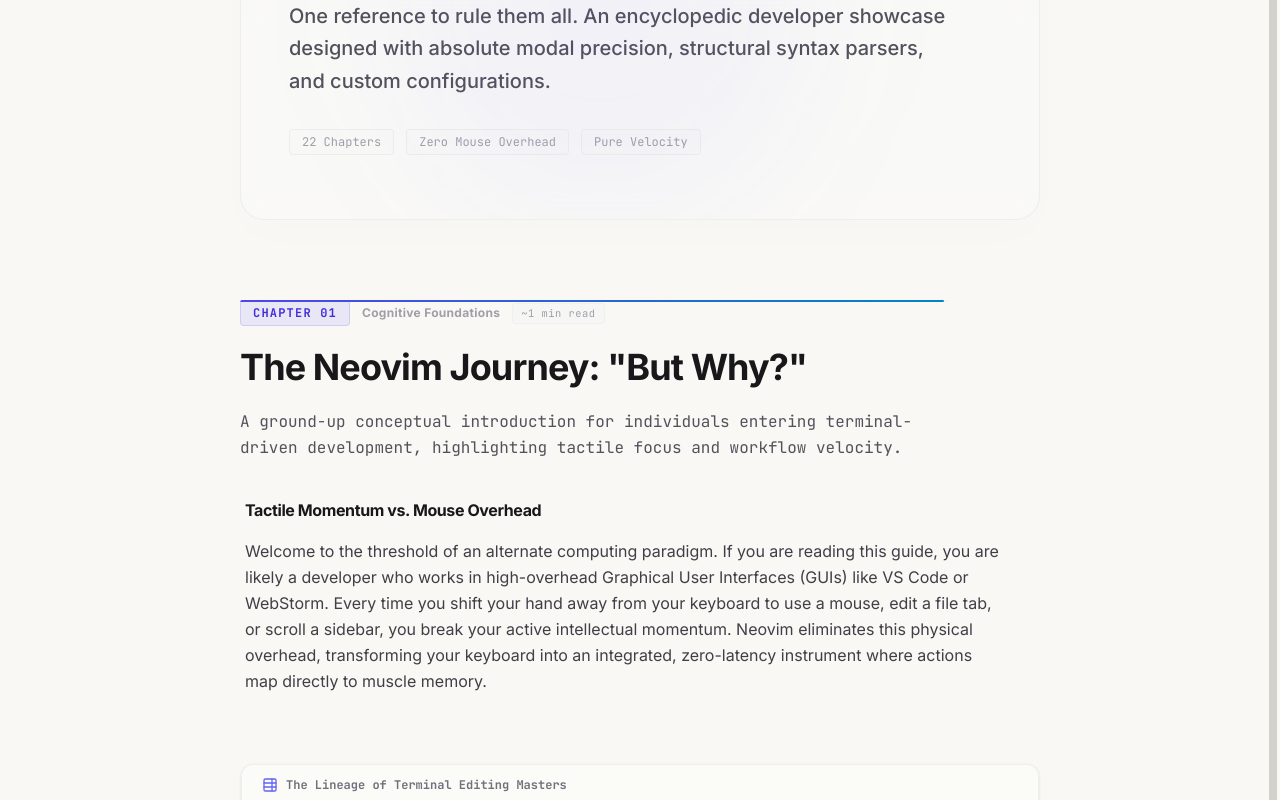
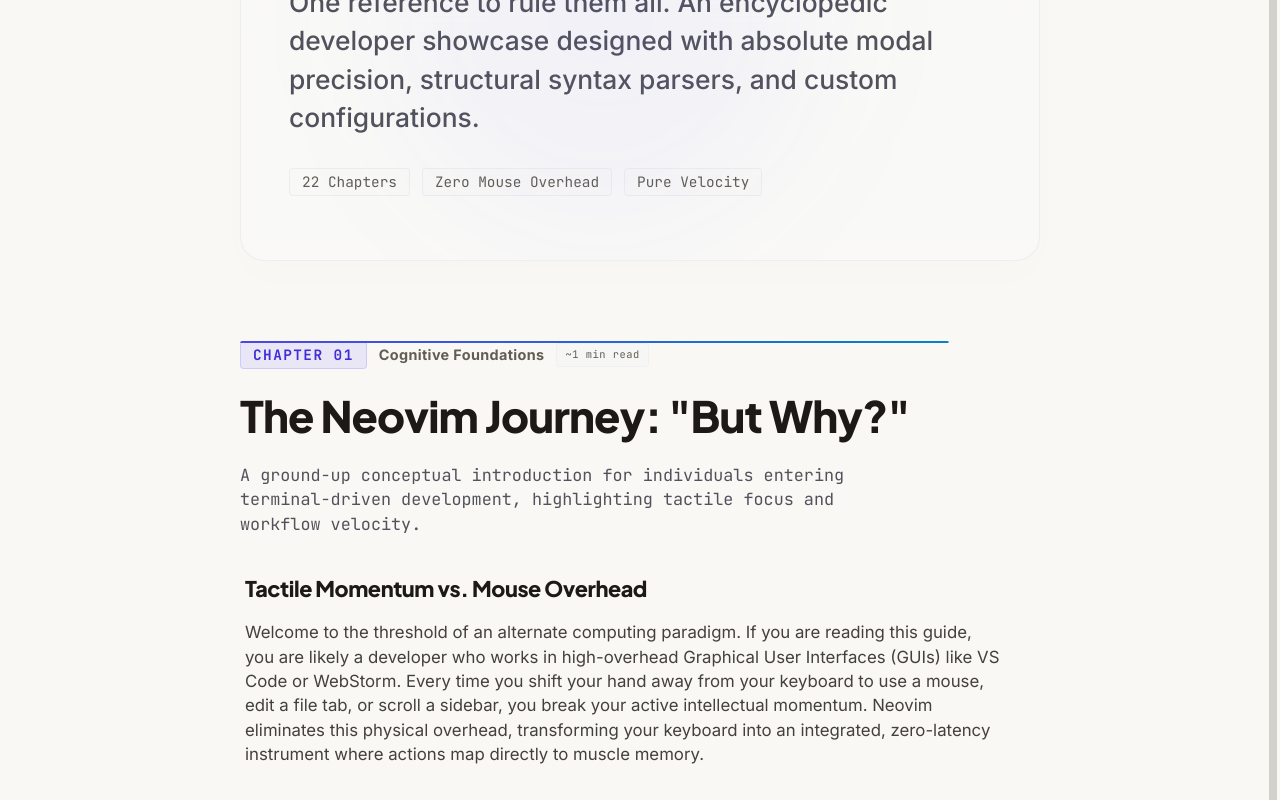
Before and after one commit to PriyanshuMishra095/nvim-reference, a React (Vite) app: page / in a window 1280 px wide. Shown: the part 1161-1961 px from the top of the page. Built offline with nearby package versions, Linux system fonts and the light colour scheme.

Commit message:
feat: global unified typography scale and color theme overrides

```diff
--- a/src/index.css
+++ b/src/index.css
@@ -13,6 +13,19 @@
 :root {
   --font-sans: 'Inter', system-ui, -apple-system, sans-serif;
   --font-mono: 'JetBrains Mono', monospace;
+
+  /* Typography Scale Design Tokens (Nice, big, and strain-free) */
+  --text-size-xs: 0.9rem;      /* ~14.4px - Metadata, captions */
+  --text-size-sm: 1.05rem;     /* ~16.8px - Sidebar, kbds, secondary text */
+  --text-size-base: 1.2rem;    /* ~19.2px - Nice, big, strain-free body text */
+  --text-size-md: 1.35rem;     /* ~21.6px - Subsection subtitles */
+  --text-size-lg: 1.65rem;     /* ~26.4px - Section headers */
+  --text-size-xl: 2.25rem;     /* ~36px - Chapter titles */
+  --text-size-xxl: 3.5rem;     /* ~56px - Brand/Hero headings */
+
+  --line-height-tight: 1.25;
+  --line-height-snug: 1.45;
+  --line-height-normal: 1.7;   /* Highly readable spacing */
 
   --sidebar-width: 320px;
   --max-content-width: 920px;
@@ -202,9 +215,110 @@
   background-color: transparent;
   color: var(--text-secondary);
   font-family: var(--font-sans);
+  font-size: var(--text-size-base);
+  line-height: var(--line-height-normal);
   overflow-x: hidden;
   -webkit-font-smoothing: antialiased;
   -moz-osx-font-smoothing: grayscale;
+}
+
+/* --- Redefine default headings to ensure beautiful sizes and colors --- */
+h1, h2, h3, h4, h5, h6 {
+  color: var(--text-primary);
+  font-family: var(--font-display);
+  font-weight: 800;
+  letter-spacing: -0.02em;
+}
+
+/* --- Enforce JetBrains Mono font-family and proper weights globally --- */
+code, pre, kbd, .font-mono {
+  font-family: var(--font-mono) !important;
+}
+
+/* --- Overriding Tailwind size classes to map to our strain-free typography scale --- */
+.text-xs {
+  font-size: var(--text-size-xs) !important;
+  line-height: var(--line-height-tight) !important;
+}
+
+.text-sm {
+  font-size: var(--text-size-sm) !important;
+  line-height: var(--line-height-snug) !important;
+}
+
+.text-base {
+  font-size: var(--text-size-base) !important;
+  line-height: var(--line-height-normal) !important;
+}
+
+.text-md {
+  font-size: var(--text-size-md) !important;
+  line-height: var(--line-height-snug) !important;
+}
+
+.text-lg {
+  font-size: var(--text-size-lg) !important;
+  line-height: var(--line-height-snug) !important;
+}
+
+.text-xl {
+  font-size: var(--text-size-xl) !important;
+  line-height: var(--line-height-snug) !important;
+}
+
+.text-2xl {
+  font-size: var(--text-size-xl) !important; /* Scale headers appropriately */
+  line-height: var(--line-height-snug) !important;
+}
+
+.text-3xl {
+  font-size: calc(var(--text-size-xl) * 1.2) !important;
+  line-height: var(--line-height-tight) !important;
+}
+
+.text-4xl {
+  font-size: calc(var(--text-size-xl) * 1.4) !important;
+  line-height: var(--line-height-tight) !important;
+}
+
+.text-5xl {
+  font-size: var(--text-size-xxl) !important;
+  line-height: var(--line-height-tight) !important;
+}
+
+/* --- Overriding Tailwind JIT specific micro-size classes to make them highly readable --- */
+.text-\[9px\] {
+  font-size: calc(var(--text-size-xs) * 0.95) !important;
+  line-height: var(--line-height-tight) !important;
+}
+.text-\[10px\] {
+  font-size: var(--text-size-xs) !important;
+  line-height: var(--line-height-tight) !important;
+}
+.text-\[11px\] {
+  font-size: var(--text-size-sm) !important;
+  line-height: var(--line-height-snug) !important;
+}
+.text-\[12px\] {
+  font-size: var(--text-size-sm) !important;
+  line-height: var(--line-height-snug) !important;
+}
+.text-\[13px\] {
+  font-size: var(--text-size-base) !important;
+  line-height: var(--line-height-normal) !important;
+}
+
+/* --- Overriding hardcoded Tailwind neutral color utility classes to bind them to theme variables --- */
+.text-zinc-900, .text-zinc-50, .text-slate-900, .text-slate-50, .text-zinc-850, .text-zinc-100, .text-zinc-150 {
+  color: var(--text-primary) !important;
+}
+
+.text-zinc-700, .text-zinc-800, .text-zinc-300, .text-zinc-200, .text-slate-700, .text-slate-300, .text-zinc-650 {
+  color: var(--text-secondary) !important;
+}
+
+.text-zinc-500, .text-zinc-400, .text-slate-500, .text-slate-400, .text-zinc-555 {
+  color: var(--text-muted) !important;
 }
 
 #root {
```
